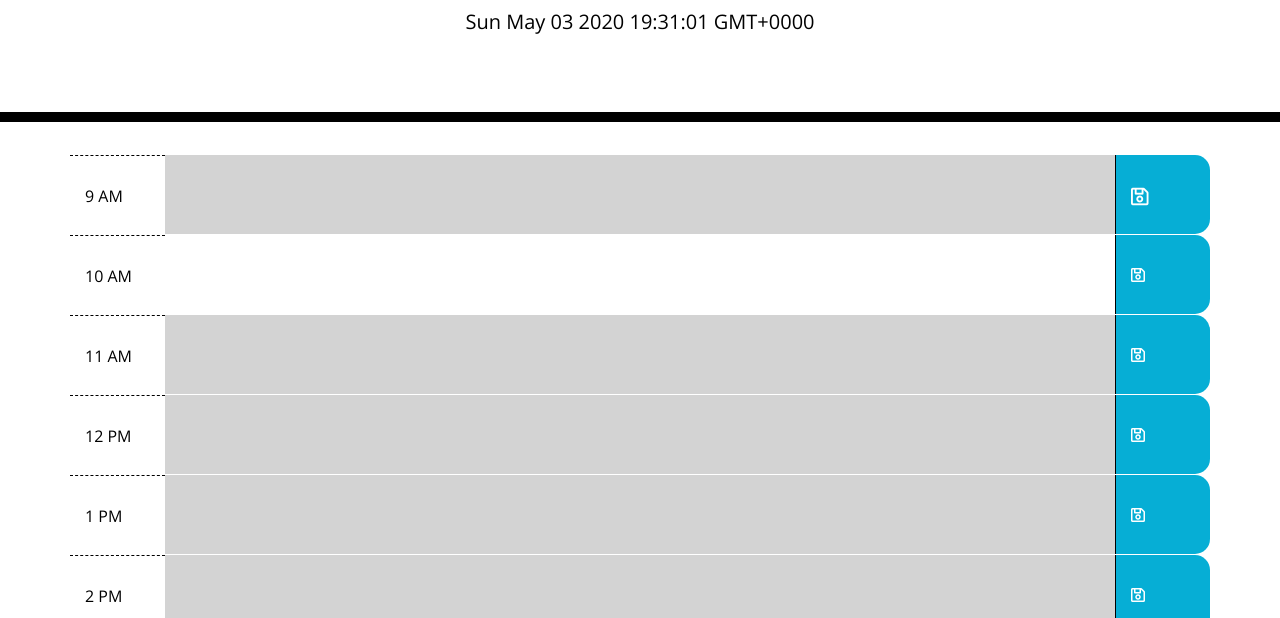
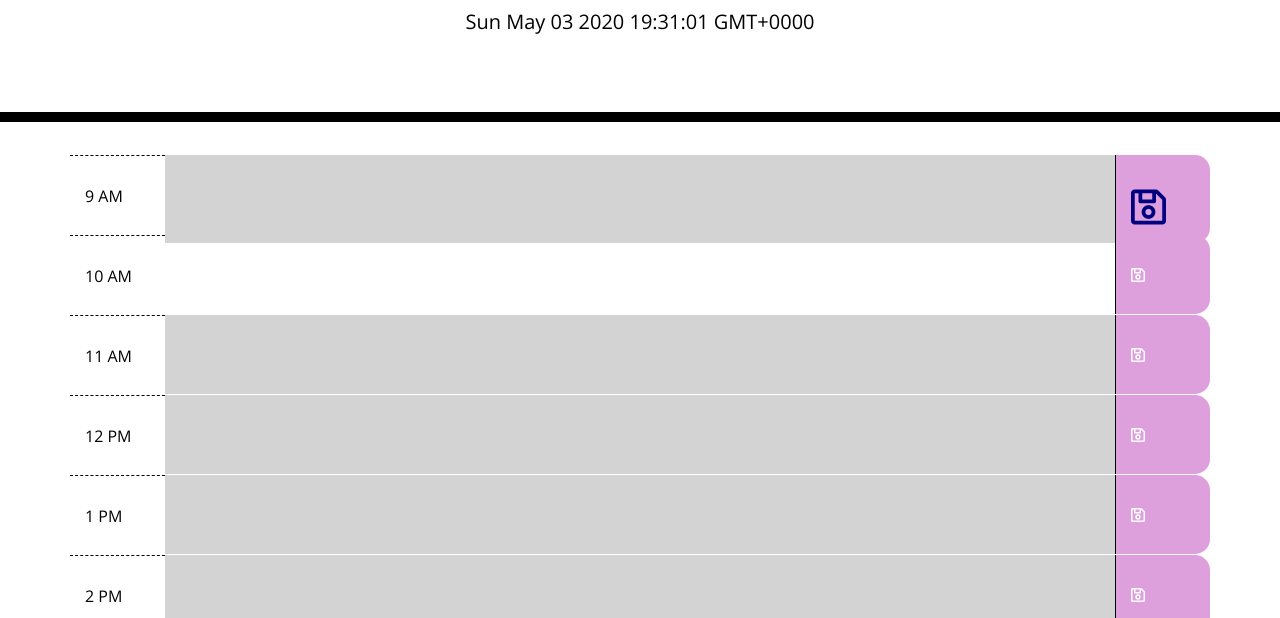
Before and after one commit to seulkilee0428/Work-Day-Scheduler, a plain HTML site: page index.html in a window 1280 px wide. In both pictures the pointer is over the icon 1138 px from the left and 377 px from the top of the page. Shown: the part 182-800 px from the top of the page. Drawn offline with nearby package versions, Linux system fonts and the light colour scheme.

Commit message:
updating colors in css file

```diff
--- a/style.css
+++ b/style.css
@@ -62,11 +62,12 @@ body {
     border-left: 1px solid black;
     border-top-right-radius: 15px;
     border-bottom-right-radius: 15px;
-    background-color: #06AED5;
+    background-color: plum;
     color: white;
   }
 
   .saveBtn i:hover {
-    font-size: 20px;
+    font-size: 40px;
     transition: all .3s ease-in-out;
+    color: navy;
   }
```
